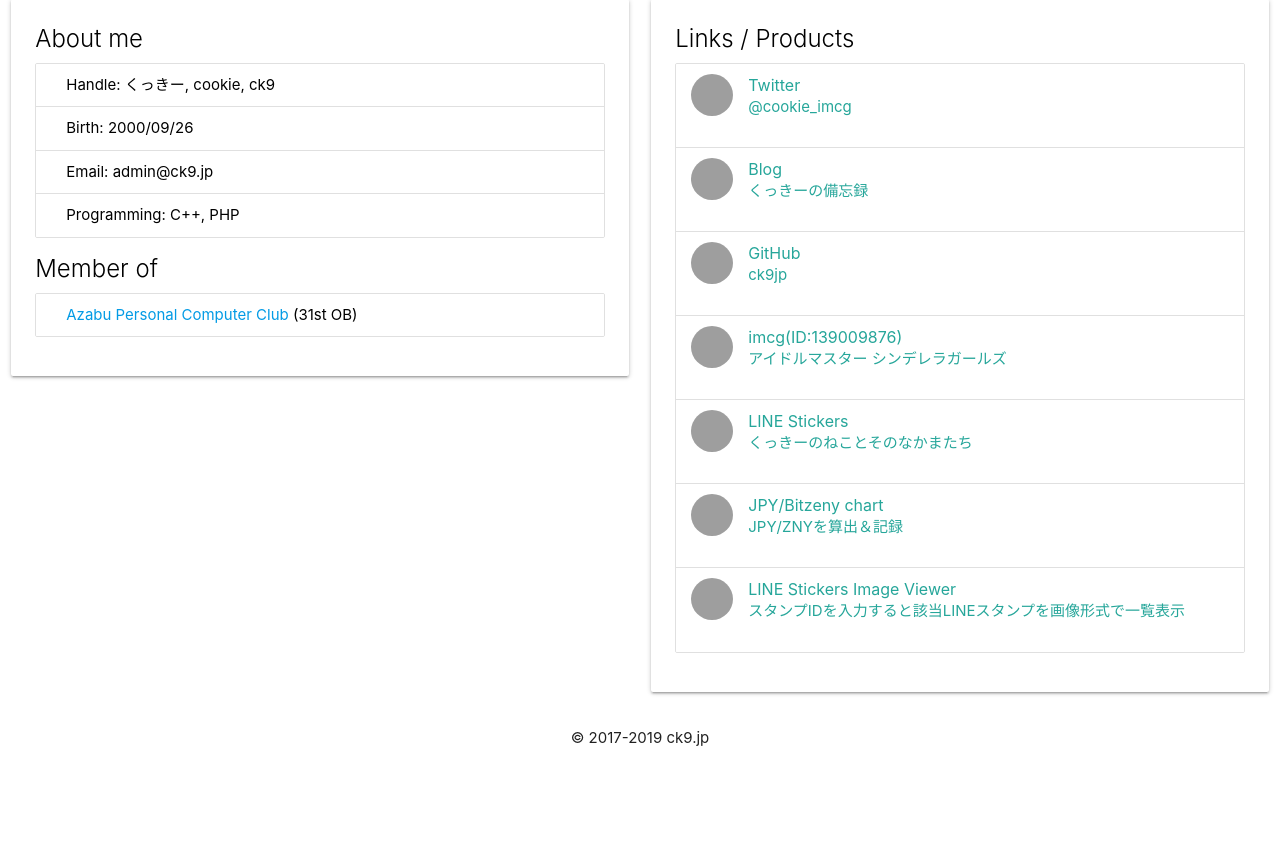
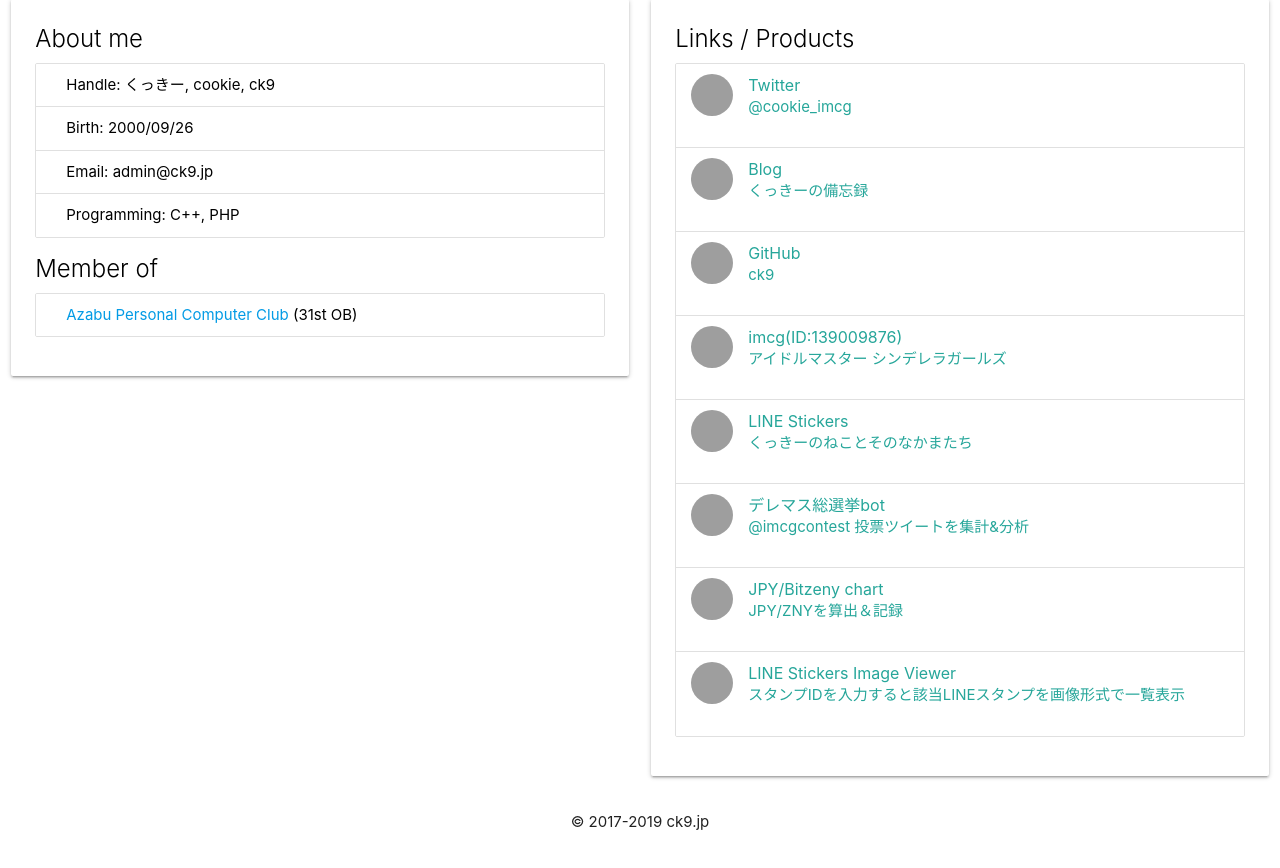
Before and after one commit to ck9/ck9jp, a PHP site: page / in a window 1280 px wide. Shown: the part 73-941 px from the top of the page. Before the commit the page ends 819 px from the top, so only its background shows below. Run offline with PHP 8.4, Linux system fonts and the light colour scheme; grey boxes are pictures that could not be loaded.

Commit message:
add @imcgcontest change GitHub's username

```diff
--- a/index.php
+++ b/index.php
@@ -76,10 +76,10 @@
       <p>くっきーの備忘録</p>
     </a>
 
-    <a href="https://github.com/ck9jp" class="collection-item avatar" >
+    <a href="https://github.com/ck9" class="collection-item avatar" >
       <img src="./image/icon/GitHub.png" class="circle"　>
       <span class="title">GitHub</span>
-      <p>ck9jp</p>
+      <p>ck9</p>
     </a>
 
     <a href="https://imcg.pink-check.school/producer/detail/139009876" class="collection-item avatar">
@@ -92,6 +92,12 @@
       <img src="./image/icon/LINE.png" class="circle"　>
       <span class="title">LINE Stickers</span>
       <p>くっきーのねことそのなかまたち</p>
+    </a>
+
+    <a href="https://twitter.com/imcgcontest" class="collection-item avatar" >
+      <img src="./image/icon/glass slipper.jpg" class="circle"　>
+      <span class="title">デレマス総選挙bot</span>
+      <p>@imcgcontest 投票ツイートを集計&分析</p>
     </a>
 
     <a href="https://zeny.ck9.jp" class="collection-item avatar" >
```
